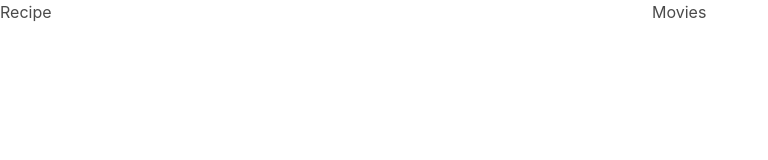
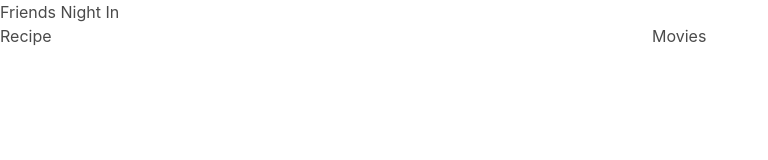
Before and after one commit to Babakbigdeli/friends-night-in, a plain HTML site: page index.html in a window 1280 px wide. Shown: the whole page, without its empty margins (0-768 px from the left). Drawn offline with nearby package versions, Linux system fonts and the light colour scheme.

Commit message:
added header

```diff
--- a/index.html
+++ b/index.html
@@ -12,6 +12,7 @@
       <script src="https://cdnjs.cloudflare.com/ajax/libs/jquery/3.2.1/jquery.min.js"></script>
     </head>
     <body>
+      <h1>Friends Night In</h1>
       <!-- Columns -->
       <div class="columns is-mobile is-half">
         <div class="column">Recipe</div>
```
